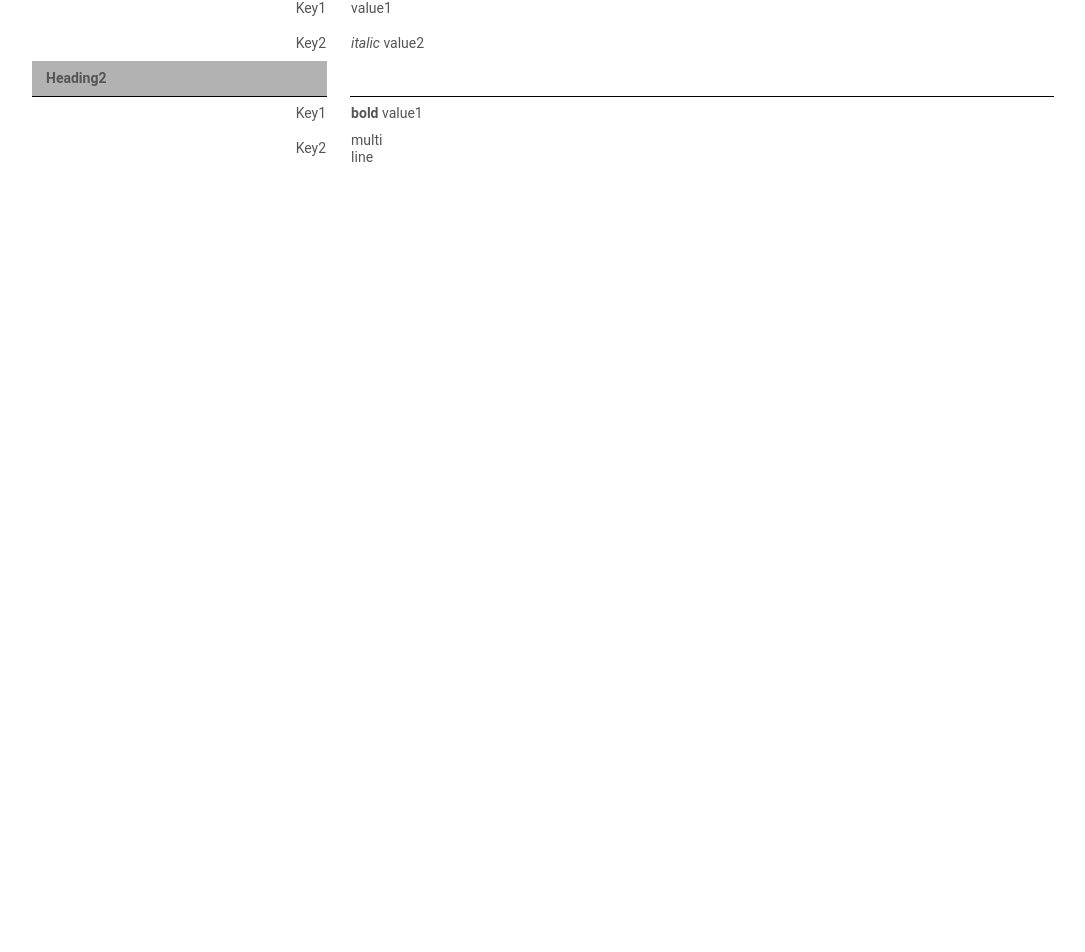
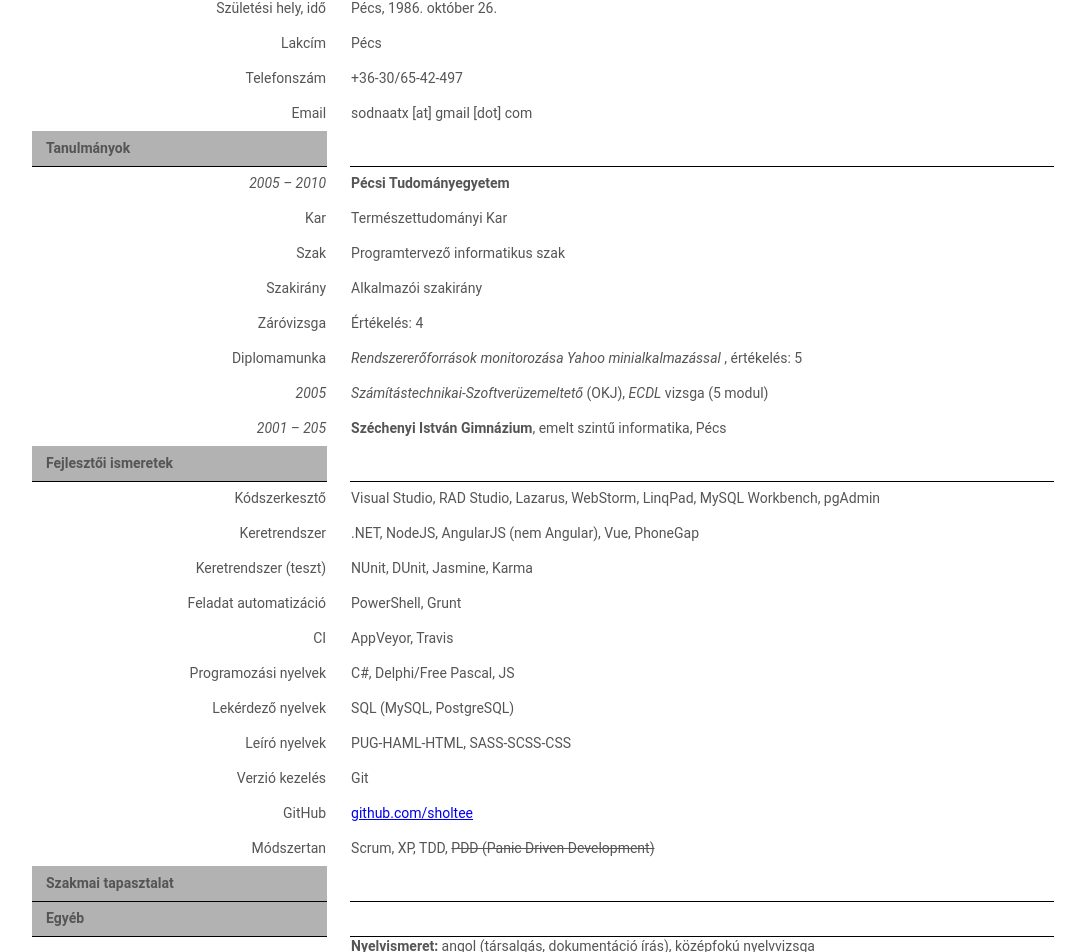
Before and after one commit to Sholtee/cv, a Vue app: page / in a window 1280 px wide. Shown: the part 296-1248 px from the top of the page, without its empty margins (97-1182 px from the left). Before the commit the page ends 800 px from the top, so only its background shows below. Built offline with nearby package versions, Linux system fonts and the light colour scheme; a small style sheet from the web is missing; the HTML template or start-up script is replaced by a standard one.

Commit message:
put some concrete data into "content-hu.json"

```diff
--- a/public/contents/content-hu.json
+++ b/public/contents/content-hu.json
@@ -1,13 +1,40 @@
 {
   "title": "Solti Dénes",
   "headings": {
-    "heading1": {
-      "key1": "value1",
-      "key2": "<i>italic</i> value2"
+    "Személyes adatok": {
+      "Születési hely, idő": "Pécs, 1986. október 26.",
+      "Lakcím": "Pécs",
+      "Telefonszám": "+36-30/65-42-497",
+      "Email": "sodnaatx [at] gmail [dot] com"
     },
-    "heading2": {
-      "key1": "<b>bold</b> value1",
-      "key2": "multi<br>line"
+    "Tanulmányok": {
+      "<i>2005 – 2010</i>": "<b>Pécsi Tudományegyetem</b>",
+      "Kar": "Természettudományi Kar",
+      "Szak": "Programtervező informatikus szak",
+      "Szakirány": "Alkalmazói szakirány",
+      "Záróvizsga": "Értékelés: 4",
+      "Diplomamunka": "<i>Rendszererőforrások monitorozása Yahoo minialkalmazással </i>, értékelés: 5",
+      "<i>2005</i>": "<i>Számítástechnikai-Szoftverüzemeltető</i> (OKJ), <i>ECDL</i> vizsga (5 modul)",
+      "<i>2001 – 205</i>": "<b>Széchenyi István Gimnázium</b>, emelt szintű informatika, Pécs"
+    },
+    "Fejlesztői ismeretek": {
+      "Kódszerkesztő": "Visual Studio, RAD Studio, Lazarus, WebStorm, LinqPad, MySQL Workbench, pgAdmin",
+      "Keretrendszer": ".NET, NodeJS, AngularJS (nem Angular), Vue, PhoneGap",
+      "Keretrendszer (teszt)": "NUnit, DUnit, Jasmine, Karma",
+      "Feladat automatizáció": "PowerShell, Grunt",
+      "CI": "AppVeyor, Travis",
+      "Programozási nyelvek": "C#, Delphi/Free Pascal, JS",
+      "Lekérdező nyelvek": "SQL (MySQL, PostgreSQL)",
+      "Leíró nyelvek": "PUG-HAML-HTML, SASS-SCSS-CSS",
+      "Verzió kezelés": "Git",
+      "GitHub": "<a href='https://github.com/sholtee'>github.com/sholtee</a>",
+      "Módszertan": "Scrum, XP, TDD, <strike>PDD (Panic Driven Development)</strike>"
+    },
+    "Szakmai tapasztalat": {
+
+    },
+    "Egyéb": {
+      "": "<b>Nyelvismeret:</b> angol (társalgás, dokumentáció írás), középfokú nyelvvizsga<br><br><b>Jogosítvány:</b> „B” kategóriás, saját kocsi"
     }
   }
 }
--- a/src/components/CV-Heading.vue
+++ b/src/components/CV-Heading.vue
@@ -12,7 +12,7 @@ tbody
     th {{title | capitalize}}
     th.empty
   tr(v-for="(value, key) in content")
-    td.key {{key | capitalize}}
+    td.key(v-html="key")
     td.value(v-html="value")
 </template>
 
--- a/src/components/CV-Table.vue
+++ b/src/components/CV-Table.vue
@@ -36,6 +36,7 @@ export default {
     height: 100%
     overflow-y: auto
     box-sizing: border-box
+    margin-bottom: 2rem
 
     > table
         border-collapse: collapse
```
